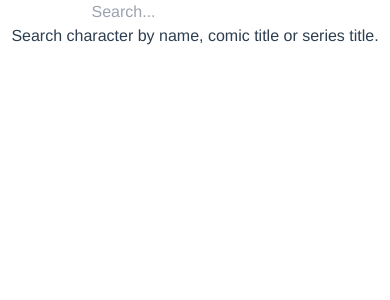
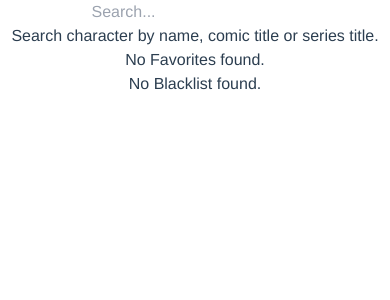
Before and after one commit to Pronesti/marvel-heroes, a Vue app: page / in a window 390 px wide. Shown: the top 300 px of the page. Built offline with nearby package versions, Linux system fonts and the light colour scheme.

Commit message:
Added character lists and work on responsive

```diff
--- a/src/App.vue
+++ b/src/App.vue
@@ -1,5 +1,5 @@
 <template>
-  <div id="app" class="dark:bg-slate-800">
+  <div id="app" class="dark:bg-slate-800 h-[100vh] overflow-y-auto xl:overflow-y-hidden">
     <router-view/>
   </div>
 </template>
@@ -15,7 +15,6 @@
 
 html, body, #app{
   height: 100vh;
-  overflow-y: hidden;
   overflow-x: hidden;
 }
 </style>
--- a/src/components/ItemList.vue
+++ b/src/components/ItemList.vue
@@ -1,6 +1,6 @@
 <template>
-  <div :id="groupName" class="itemList" v-if="group.items.length > 0">
-    <ul class="overflow-y-auto h-52 md:h-[32rem]">
+  <div :id="groupName" class="itemList overflow-y-auto h-52 md:h-[24rem]" v-if="group.items.length > 0">
+    <ul>
       <li v-for="(item, index) in group.items" :key="index + item.name" class="dark:text-slate-200">
         {{ item.name }}
       </li>
--- a/src/components/SelectedCharacter.vue
+++ b/src/components/SelectedCharacter.vue
@@ -2,7 +2,7 @@
   <div id="selectedCharacter">
     <div class="block md:flex md:items-center md:gap-3" v-if="character">
       <div class="characterImage flex-1 flex justify-center items-center">
-        <img class="w-72 md:w-auto" :src="getImage" :alt="character.name" />
+        <img class="w-72 max-w-[50%] md:w-auto" :src="getImage" :alt="character.name" />
       </div>
       <div class="flex-1 flex flex-col">
         <div class="flex-1">
--- a/src/views/HomeView.vue
+++ b/src/views/HomeView.vue
@@ -1,8 +1,18 @@
 <template>
-  <div class="home">
-    <ErrorMessage :error="error" />
-    <CharacterSearch @setCharacterId="setCharacterId" @error="setError"/>
-    <SelectedCharacter :selectedCharacter="selectedCharacter" @error="setError"/>
+  <div class="home flex flex-col justify-center">
+    <div class="sticky top-0">
+      <ErrorMessage :error="error" />
+    </div>
+    <div>
+      <CharacterSearch @setCharacterId="setCharacterId" @error="setError"/>
+    </div>
+    <div>
+      <SelectedCharacter :selectedCharacter="selectedCharacter" @error="setError"/>
+    </div>
+    <div>
+      <CharacterList groupName="Favorites" :group="$store.state.favorites" @setCharacterId="setCharacterId"/>
+      <CharacterList groupName="Blacklist" :group="$store.state.blacklist" @setCharacterId="setCharacterId"/>
+    </div>
   </div>
 </template>
 
@@ -10,6 +20,7 @@
 import SelectedCharacter from "@/components/SelectedCharacter.vue";
 import CharacterSearch from "@/components/CharacterSearch.vue";
 import ErrorMessage from "@/components/ErrorMessage.vue";
+import CharacterList from "@/components/CharacterList.vue";
 
 
 export default {
@@ -18,6 +29,7 @@ export default {
     SelectedCharacter,
     CharacterSearch,
     ErrorMessage,
+    CharacterList,
   },
   data() {
     return {
```
